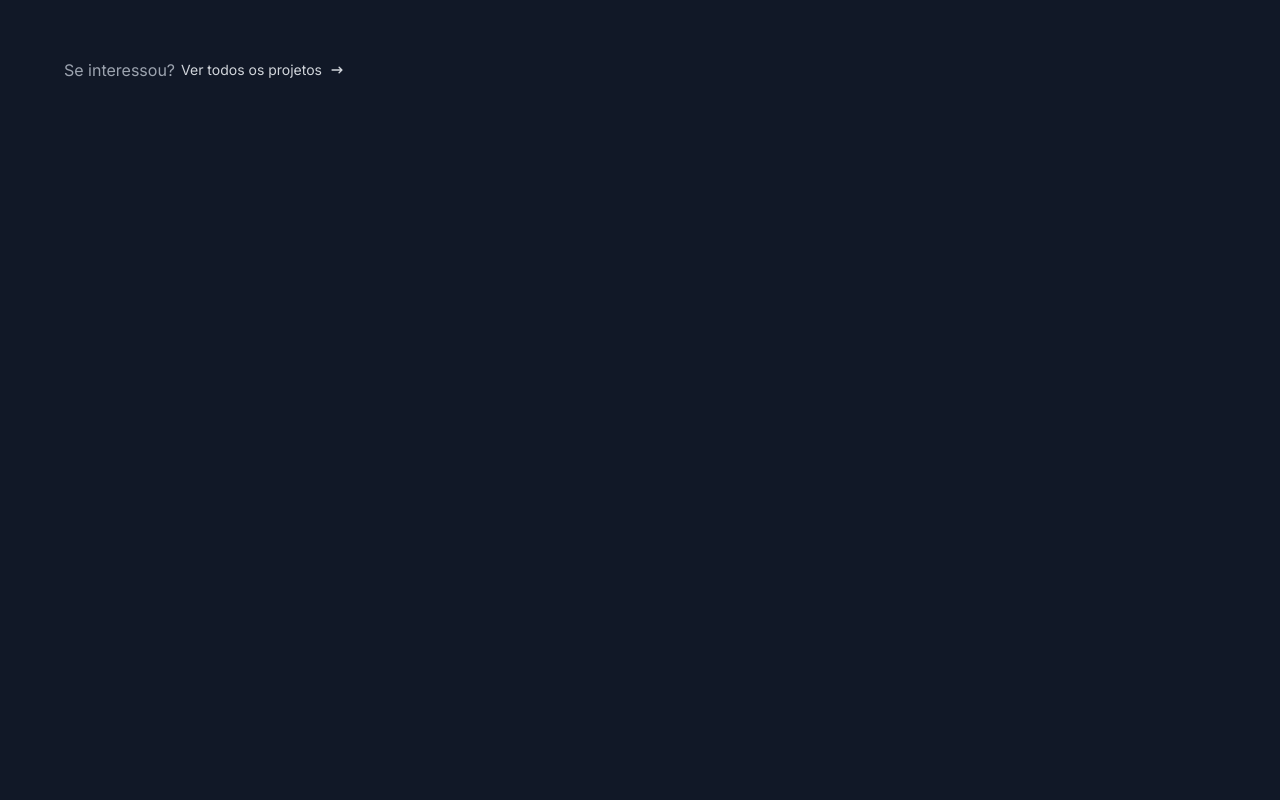
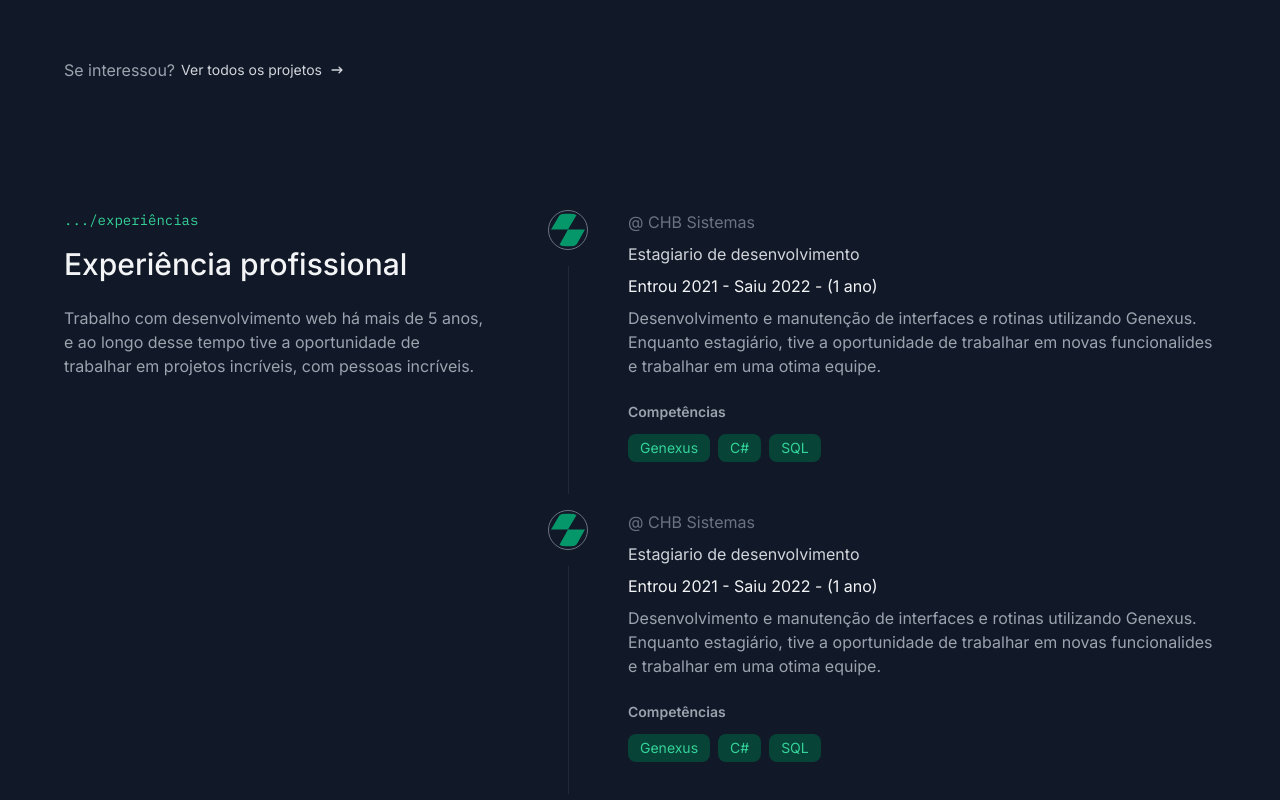
Before and after one commit to kefflen/next-portfolio, a Next.js app: page / in a window 1280 px wide. Shown: the part 2697-3497 px from the top of the page. Before the commit the page ends 2843 px from the top, so only its background shows below. Built offline with nearby package versions, Linux system fonts and the light colour scheme.

Commit message:
feat: create WorkExperience section

```diff
--- /dev/null
+++ b/app/(home)/_components/work-experience/experience-item.tsx
@@ -0,0 +1,47 @@
+import { TechBadge } from "@/app/components/tech-badge"
+import Image from "next/image"
+
+type ExperienceItemProps = {}
+export const ExperienceItem = () => {
+  return (
+    <div className="grid grid-cols-[40px,1fr] md:gap-10">
+      <div className="flex flex-col items-center gap-4">
+        <div className="rounded-full border border-gray-500 p-0.5">
+          <Image
+            src={"/images/icons/project-title-icon.svg"}
+            alt={"Icone de experiência"}
+            width={40}
+            height={40}
+            className="rounded-full"
+          />
+        </div>
+        <div className="h-full w-[1px] bg-gray-800"></div>
+      </div>
+      <div>
+        <div className="flex flex-col gap-2 text-sm sm:text-base">
+          <a
+            href="https://www.linkedin.com/company/chbsw/"
+            className="text-gray-500 hover:text-emerald-500 transition-colors"
+          >
+            @ CHB Sistemas
+          </a>
+          <h4 className="text-gray-300">Estagiario de desenvolvimento</h4>
+          <span>Entrou 2021 - Saiu 2022 - (1 ano)</span>
+          <p className="text-gray-400">
+            Desenvolvimento e manutenção de interfaces e rotinas utilizando
+            Genexus. Enquanto estagiário, tive a oportunidade de trabalhar em
+            novas funcionalides e trabalhar em uma otima equipe.
+          </p>
+        </div>
+        <p className="text-gray-400 text-sm mb-3 mt-6 font-semibold">
+          Competências
+        </p>
+        <div className="flex gap-x-2 gap-y-3 flex-wrap lg:max-w-[350px] mb-8">
+          <TechBadge tech="Genexus" />
+          <TechBadge tech="C#" />
+          <TechBadge tech="SQL" />
+        </div>
+      </div>
+    </div>
+  )
+}
--- /dev/null
+++ b/app/(home)/_components/work-experience/index.tsx
@@ -0,0 +1,24 @@
+import { SectionTitle } from "@/app/components/section-title"
+import { ExperienceItem } from "./experience-item"
+
+export const WorkExperience = () => {
+  return (
+    <section className="container py-16 flex flex-col gap-10 md:gap-4 md:flex-row lg:gap-16">
+      <div className="max-w-[420px]">
+        <SectionTitle
+          title="Experiência profissional"
+          subtitle="experiências"
+        />
+        <p className="text-gray-400 mt-6">
+          Trabalho com desenvolvimento web há mais de 5 anos, e ao longo desse
+          tempo tive a oportunidade de trabalhar em projetos incríveis, com
+          pessoas incríveis.
+        </p>
+      </div>
+      <div className="flex flex-col gap-4">
+        <ExperienceItem />
+        <ExperienceItem />
+      </div>
+    </section>
+  )
+}
--- a/app/(home)/page.tsx
+++ b/app/(home)/page.tsx
@@ -2,6 +2,7 @@ import { Header } from "../components/header"
 import { HeroSection } from "./_components/hero-section"
 import { HighlightProjects } from "./_components/highlight-projects"
 import { KnowTechs } from "./_components/know-techs"
+import { WorkExperience } from "./_components/work-experience"
 
 export default function Home() {
   return (
@@ -10,6 +11,7 @@ export default function Home() {
       <HeroSection />
       <KnowTechs />
       <HighlightProjects />
+      <WorkExperience />
     </main>
   )
 }
```
